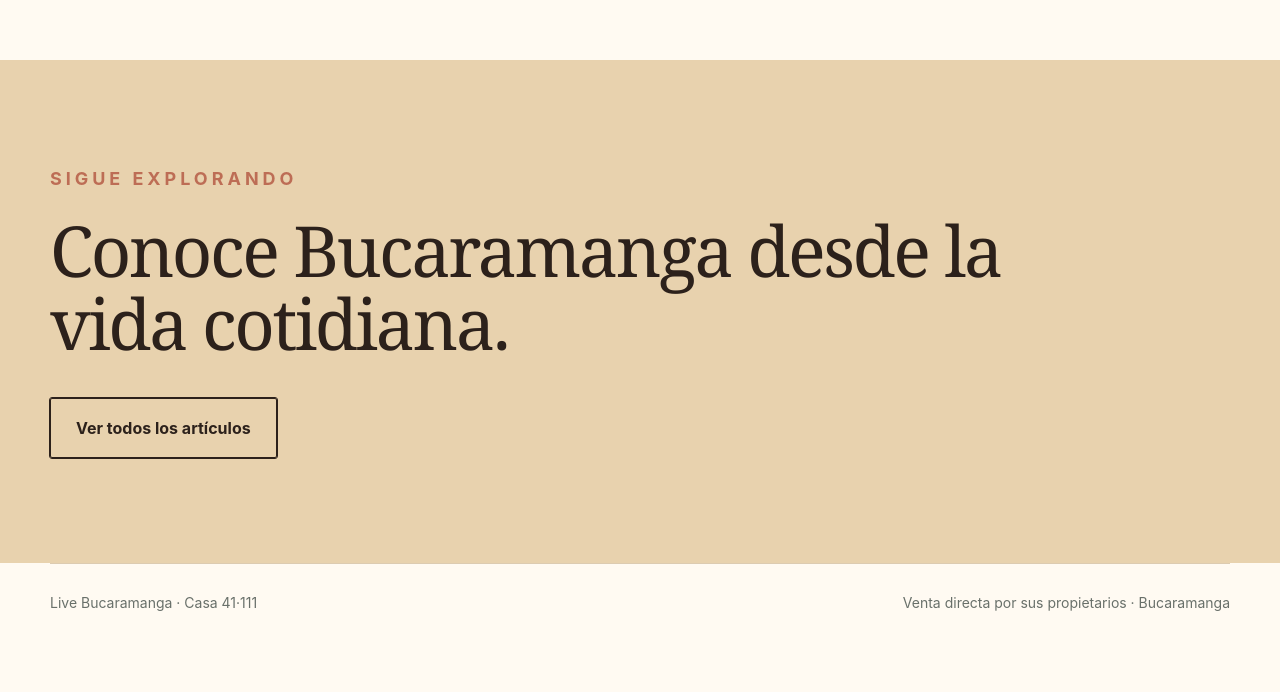
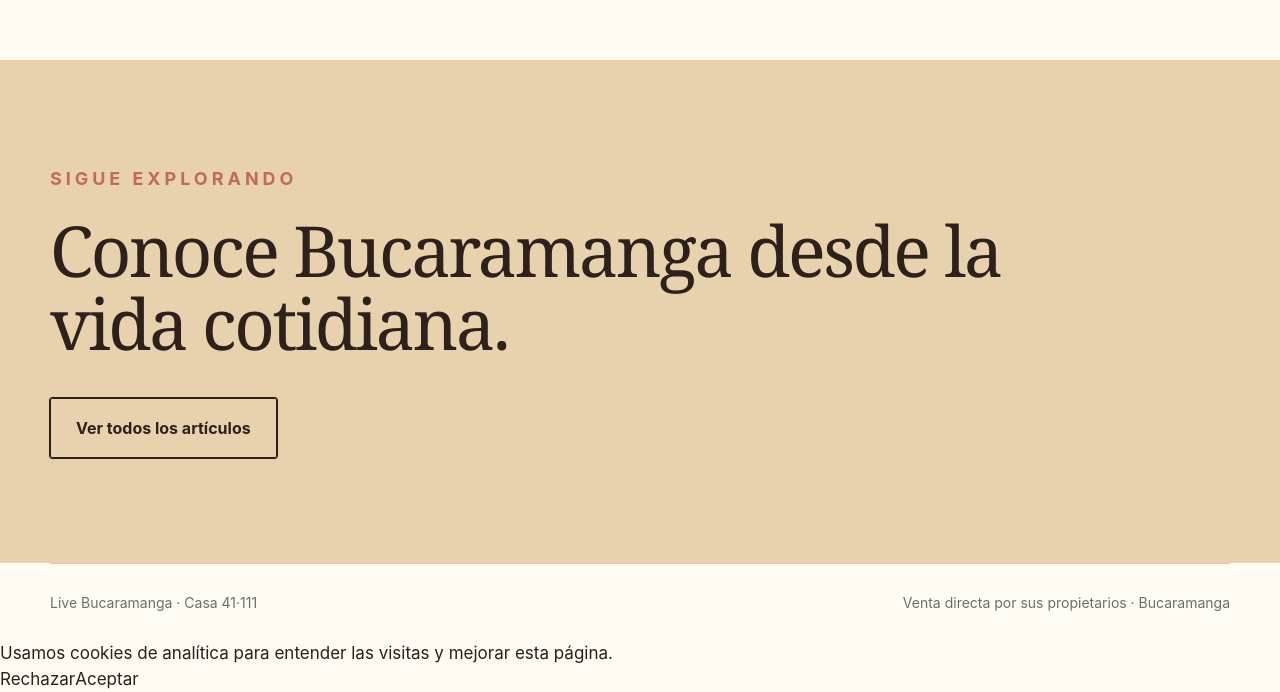
Before and after one commit to HannaSpot/Casa41-111, a Next.js app: page /vida-en-bucaramanga/vivir-en-bucaramanga in a window 1280 px wide. Shown: the part 3939-4631 px from the top of the page. Before the commit the page ends 4580 px from the top, so only its background shows below. Built offline with nearby package versions, Linux system fonts and the light colour scheme; no server answers.

Commit message:
Enable Google Analytics across the site

```diff
--- a/app/layout.tsx
+++ b/app/layout.tsx
@@ -1,5 +1,6 @@
 import type { Metadata } from "next";
 import "./globals.css";
+import GoogleAnalytics from "./google-analytics";
 import { siteUrl } from "./site-config";
 
 export const metadata: Metadata = {
@@ -42,7 +43,10 @@ export default function RootLayout({
 }>) {
   return (
     <html lang="es-CO">
-      <body className="antialiased">{children}</body>
+      <body className="antialiased">
+        {children}
+        <GoogleAnalytics />
+      </body>
     </html>
   );
 }
```
